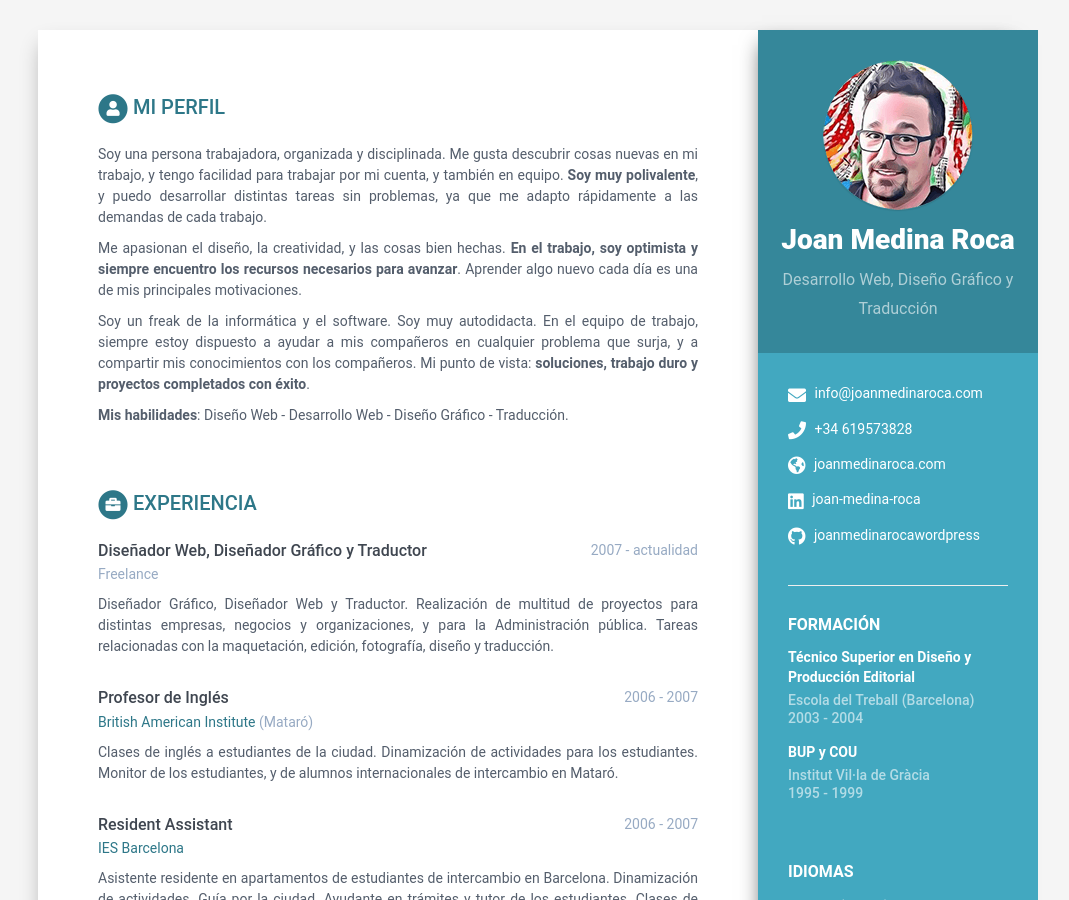
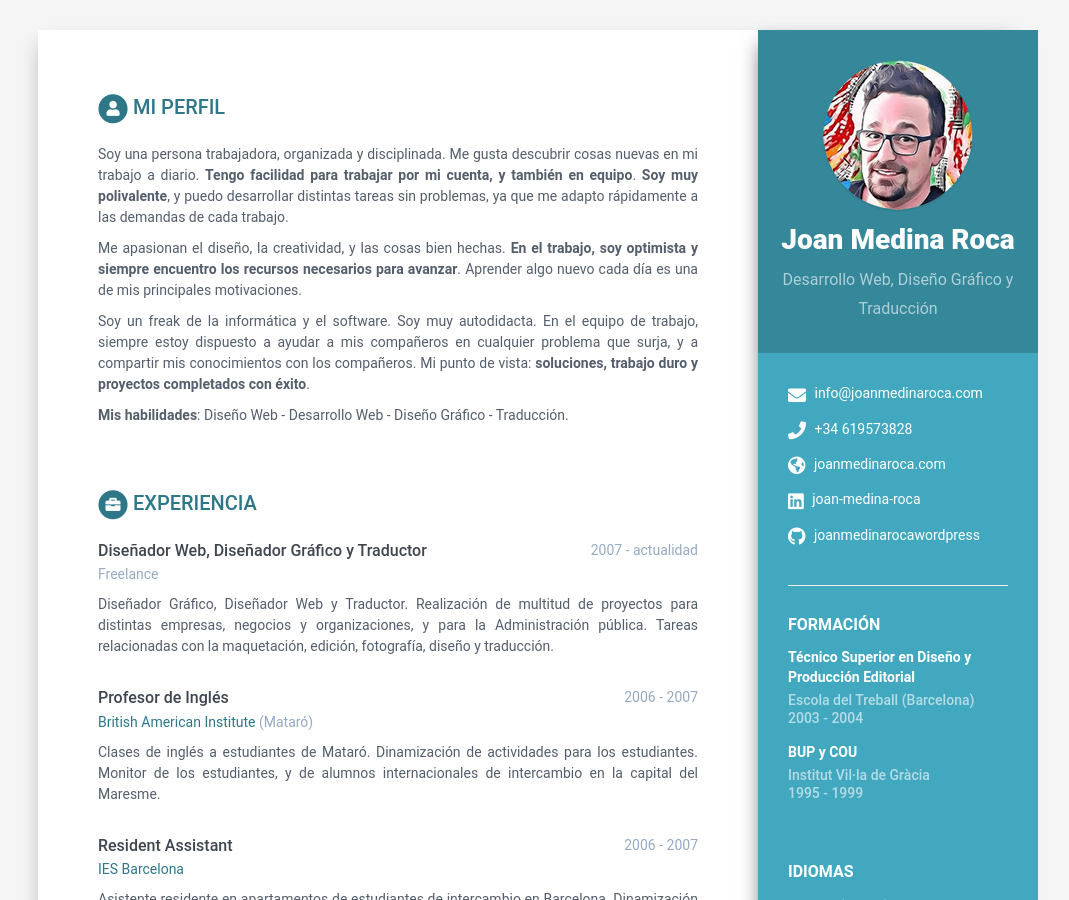
Before and after one commit to joan-medina-roca/cv.joanmedinaroca.com, a Jekyll site: the page built from index.html, in a window 1280 px wide and 900 px high. Shown: the whole window, without its empty margins (102-1171 px from the left). Built offline with Jekyll 4.4.1, drawn with Linux system fonts in a browser that asks for light colours.

Commit message:
profile final touches

```diff
--- a/_data/data.yml
+++ b/_data/data.yml
@@ -68,7 +68,7 @@ sidebar:
 career-profile:
   title: Mi Perfil
   summary: |
-    Soy una persona trabajadora, organizada y disciplinada. Me gusta descubrir cosas nuevas en mi trabajo, y tengo facilidad para trabajar por mi cuenta, y también en equipo. **Soy muy polivalente**, y puedo desarrollar distintas tareas sin problemas, ya que me adapto rápidamente a las demandas de cada trabajo.
+    Soy una persona trabajadora, organizada y disciplinada. Me gusta descubrir cosas nuevas en mi trabajo a diario. **Tengo facilidad para trabajar por mi cuenta, y también en equipo**. **Soy muy polivalente**, y puedo desarrollar distintas tareas sin problemas, ya que me adapto rápidamente a las demandas de cada trabajo.
 
     Me apasionan el diseño, la creatividad, y las cosas bien hechas. **En el trabajo, soy optimista y siempre encuentro los recursos necesarios para avanzar**. Aprender algo nuevo cada día es una de mis principales motivaciones.
 
@@ -108,7 +108,7 @@ experiences:
     time: 2006 - 2007
     company: <a href="https://baimataro.com/" target="_blank">British American Institute</a> (Mataró)
     details: |
-      Clases de inglés a estudiantes de la ciudad. Dinamización de actividades para los estudiantes. Monitor de los estudiantes, y de alumnos internacionales de intercambio en Mataró.
+      Clases de inglés a estudiantes de Mataró. Dinamización de actividades para los estudiantes. Monitor de los estudiantes, y de alumnos internacionales de intercambio en la capital del Maresme.
   - role: Resident Assistant
     time: 2006 - 2007
     company: <a href="https://www.iesabroad.org/" Target="_blank">IES Barcelona</a>
```
